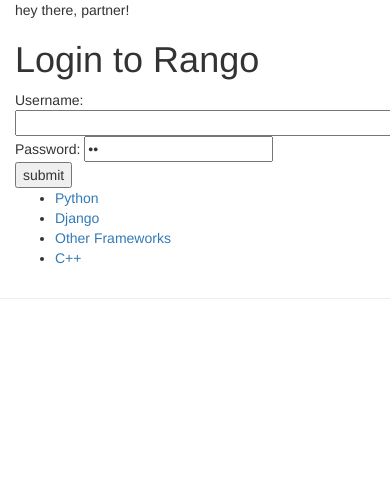
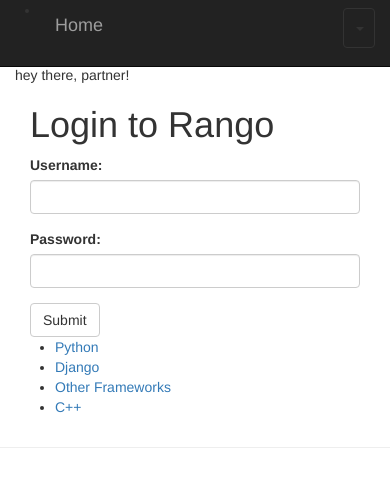
Before and after one commit to ParadoxerUA/Rango, a Django app: page /rango/login/ in a window 390 px wide; the page is wider, and only the part inside the window is pictured. Shown: the top 487 px of that part. Run offline with Django 3.2, Linux system fonts and the light colour scheme; data comes from the database, SQL or seed files in the repository; some libraries are stand-ins or nearby versions.

Commit message:
made nav nar responsive, messed up with login form

```diff
--- a/tango_with_django_project/templates/rango/base.html
+++ b/tango_with_django_project/templates/rango/base.html
@@ -8,6 +8,8 @@
 		<meta name="viewport" content="width=device-width, initial-scale=1">
 		<!-- <link type="text/css" rel="stylesheet" href="../css/bootstrap.min.css">  -->
 		<link rel="stylesheet" href="https://stackpath.bootstrapcdn.com/bootstrap/3.4.1/css/bootstrap.min.css" integrity="sha384-HSMxcRTRxnN+Bdg0JdbxYKrThecOKuH5zCYotlSAcp1+c8xmyTe9GYg1l9a69psu" crossorigin="anonymous">
+		 <script src="https://ajax.googleapis.com/ajax/libs/jquery/3.4.1/jquery.min.js"></script>
+  	<script src="https://maxcdn.bootstrapcdn.com/bootstrap/3.4.0/js/bootstrap.min.js"></script>
 
 		<style>
 			a.top {
@@ -21,21 +23,22 @@
 		</style>
 		<title>
 			{% block title_block %}
-				How to Tango with Django!
+				How to Tango swith Django!
 			{% endblock %}
 		</title>
 
 	</head>
-	<body>
+	<body style="padding-top: 65px">
 		{% block link_block %}
 		<nav class="navbar navbar-inverse navbar-fixed-top">
-			<div class="container" >
+			<div class="container">
 
 		   		<ul class="navbar-header">
+		   			<button type="button" class="navbar-toggle" data-toggle="collapse" data-target="#myMenu"><span class="caret"></span></button>
 		   			<li class="active"><a class="navbar-brand" onclick="tougleLinks()" href="{% url 'rango:index' %}">Home</a></li>
 		   		</ul>
-
-		   	<ul class="nav navbar-nav">
+		   	<div class="collapse navbar-collapse" id="myMenu">
+			   	<ul class="nav navbar-nav" id="myMenu">
 			   		<li><a onclick="tougleLinks()" href="{% url 'rango:add_category' %}">Add New Category</a></li>
 			   		<li><a onclick="tougleLinks()" href="{% url 'rango:about' %}">About</a></li>
 			   	</ul>
@@ -43,6 +46,7 @@
 			   		<li><a onclick="tougleLinks()" href="{% url 'rango:register' %}"><span class="glyphicon glyphicon-user"></span> Register</a></li>
 			   		<li><a onclick="tougleLinks()" href="{% url 'rango:login' %}"><span class="glyphicon glyphicon-log-in"></span> Login</a></li>
 			   	</ul>
+		   </div>
 
 
 
--- a/tango_with_django_project/templates/rango/login.html
+++ b/tango_with_django_project/templates/rango/login.html
@@ -6,16 +6,22 @@
 {% endblock %}
 
 {% block body_block %}
+<div class="container">
 	<h1>Login to Rango</h1>
+
 	<form id="login_form" method="post" action="{% url 'rango:login' %}">
 		{% csrf_token %}
-		Username: <input type="text" name="username" value="" size="50" />
-		<br />
-		Password: <input type="password" name="password" value="50" />
-		<br />
-		<input type="submit" value="submit" />
+		<div class="form-group">
+		<label for="username">Username:</label>
+		<input type="text" class="form-control" id="username"name="username" value="" size="50" />
+		</div>
+
+		<div class="form-group">
+		<label for="pwd">Password:</label>
+		<input type="password" class="form-control" id="pwd" name="password" value="" size="50" />
+		</div>
+
+		<button type="submit" class="btn btn-default">Submit</button>
 	</form>
+</div>
 {% endblock %}
-
-{% block link_block %}
-{% endblock %}
--- a/tango_with_django_project/templates/rango/register.html
+++ b/tango_with_django_project/templates/rango/register.html
@@ -19,6 +19,3 @@
 		</form>
 		{% endif %}
 	{% endblock %}
-
-{% block link_block %}
-{% endblock %}
```
Lines whose indentation alone changed are shown as unchanged.
